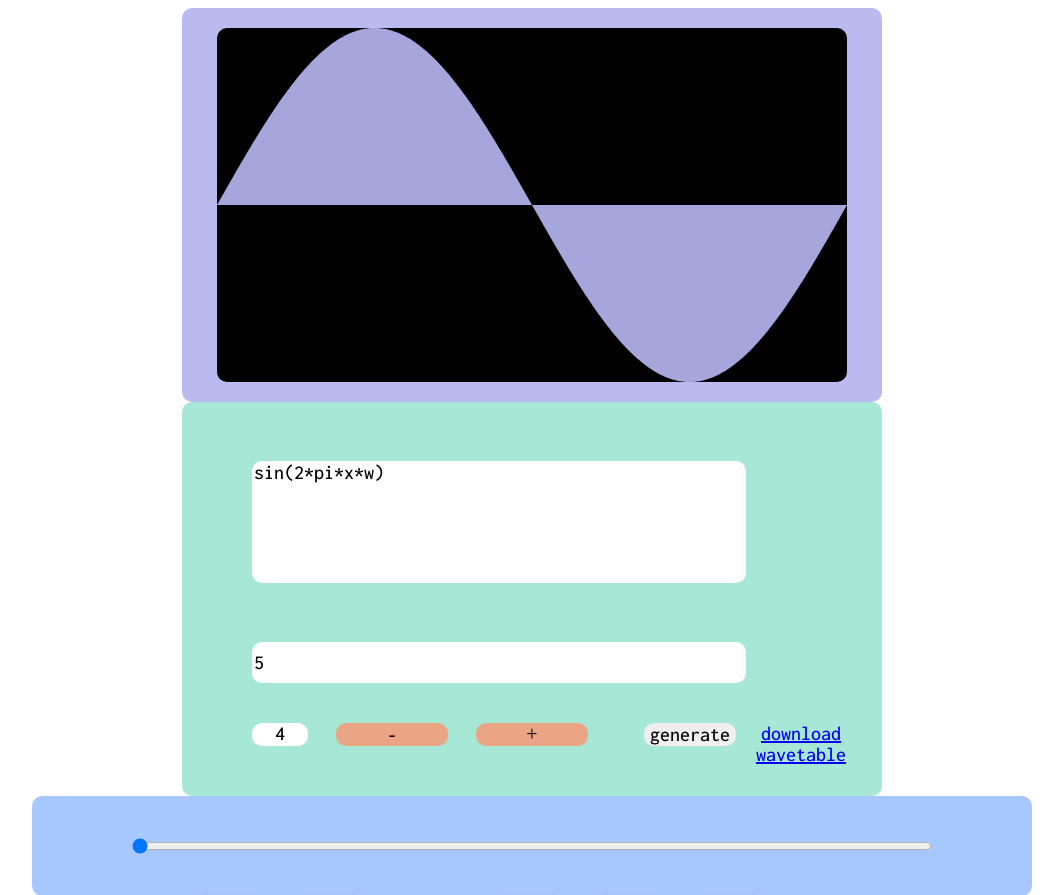
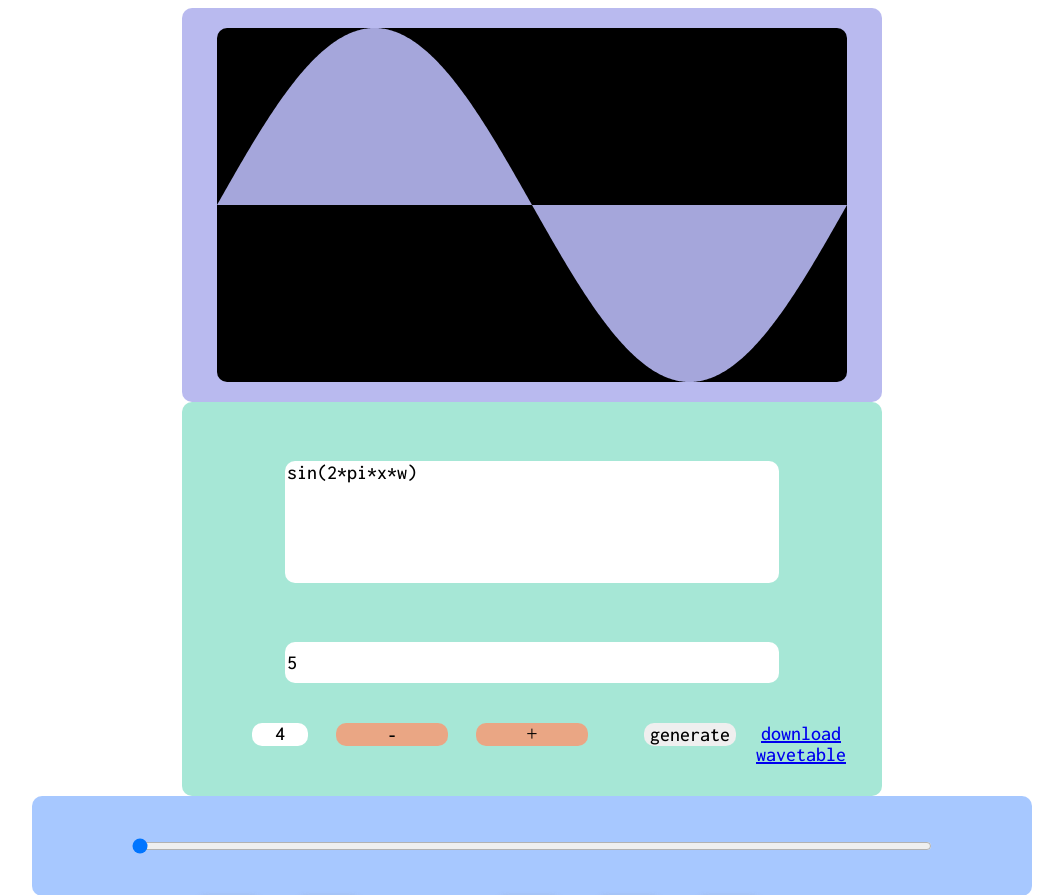
Before and after one commit to ndfla/formula-parser, a Flask app: page / in a window 1280 px wide. Shown: the top 895 px of the page, without its empty margins (108-1171 px from the left). Run offline with Flask 3, Linux system fonts and the light colour scheme.

Commit message:
fix ui position

```diff
--- a/api/static/styles.css
+++ b/api/static/styles.css
@@ -69,9 +69,9 @@
 }
 
 #input_formula {
+    display: block;
     outline: none;
     position: relative;
-    left: 10%;
     top: 15%;
     border-radius: inherit;
     border-width: 0;
@@ -87,9 +87,9 @@
 }
 
 #input_num {
+    display: block;
     outline: none;
     position: relative;
-    left: 10%;
     top: 30%;
     border-radius: inherit;
     border-width: 0;
```
